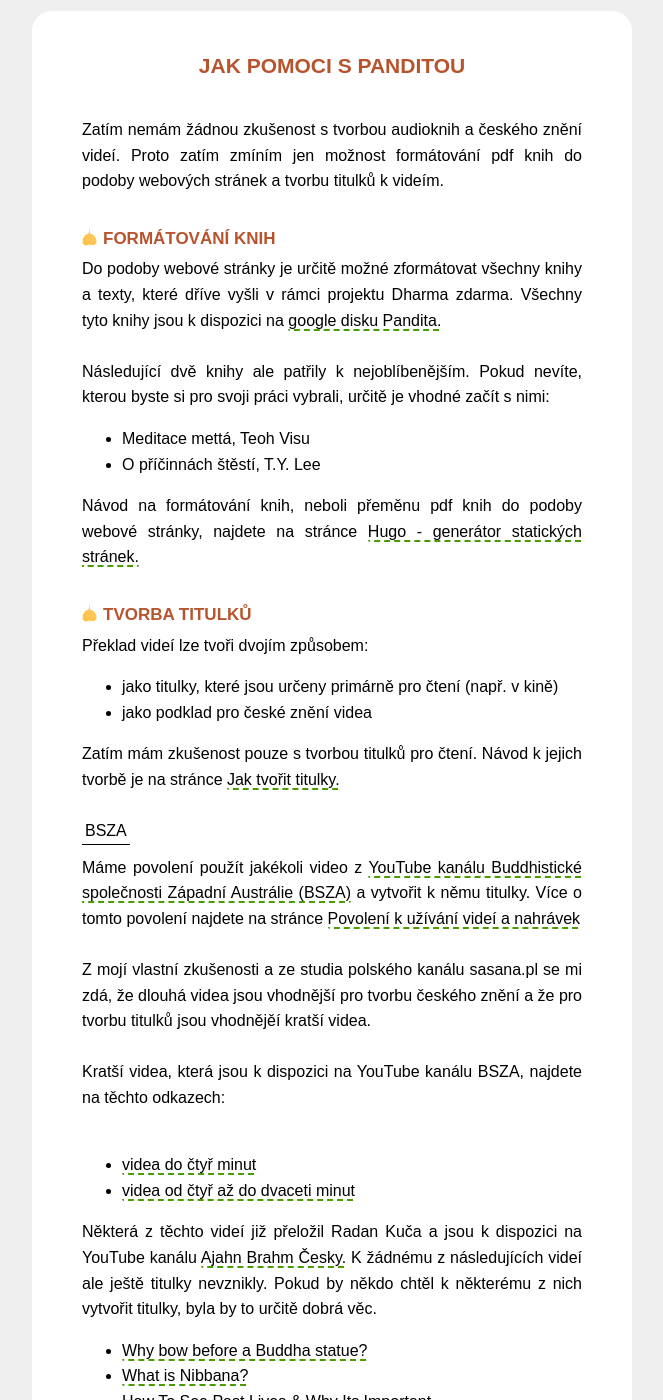
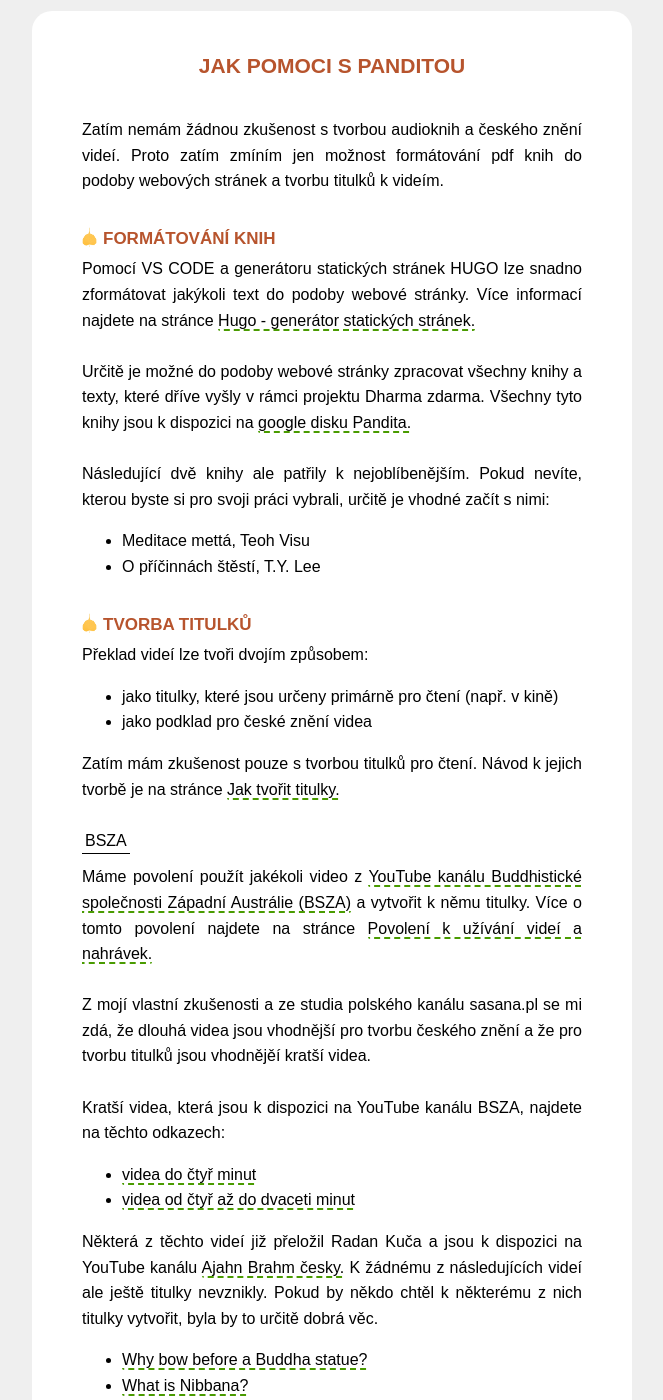
Before and after one commit to Borek78/jak-tvorit-panditu, a Jekyll site: the page built from jak-pomoci-s-panditou.md, in a window 1280 px wide and 1400 px high, scrolled down 228 px. Shown: the whole window, without its empty margins (308-971 px from the left). Built offline with Jekyll 4.4.1, drawn with Linux system fonts in a browser that asks for light colours; some of the changed text lies outside the part shown.

Commit message:
pred poslednim ctenim

```diff
--- a/jak-pomoci-s-panditou.md
+++ b/jak-pomoci-s-panditou.md
@@ -9,7 +9,9 @@
 
 ### Formátování knih
 
-Do podoby webové stránky je určitě možné zformátovat všechny knihy a texty, které dříve vyšli v rámci projektu Dharma zdarma. Všechny tyto knihy jsou k dispozici na [google disku Pandita.](https://drive.google.com/drive/u/1/folders/11gL2ab0CPZUdpUUepmwEovLgplyc8VLj)<br><br>
+Pomocí VS CODE a generátoru statických stránek HUGO lze snadno zformátovat jakýkoli text do podoby webové stránky. Více informací najdete na stránce <a href="hugo-generator-statickych-stranek">Hugo - generátor statických stránek.</a><br><br>
+
+Určitě je možné do podoby webové stránky zpracovat všechny knihy a texty, které dříve vyšly v rámci projektu Dharma zdarma. Všechny tyto knihy jsou k dispozici na [google disku Pandita.](https://drive.google.com/drive/u/1/folders/11gL2ab0CPZUdpUUepmwEovLgplyc8VLj)<br><br>
 
 Následující dvě knihy ale patřily k nejoblíbenějším. Pokud nevíte, kterou byste si pro svoji práci vybrali, určitě je vhodné začít s nimi:
 
@@ -17,8 +19,6 @@
 <li>Meditace mettá, Teoh Visu</li>
 <li>O příčinnách štěstí, T.Y. Lee</li>
 </ul>
-
-Návod na formátování knih, neboli přeměnu pdf knih do podoby webové stránky, najdete na stránce <a href="hugo-generator-statickych-stranek">Hugo - generátor statických stránek.</a><br>
 
 ### Tvorba titulků
 
@@ -35,11 +35,11 @@
 <div class="underline">
 BSZA
 </div>
-Máme povolení použít jakékoli video z [YouTube kanálu Buddhistické společnosti Západní Austrálie (BSZA)](https://www.youtube.com/user/BuddhistSocietyWA) a vytvořit k němu titulky. Více o tomto povolení najdete na stránce [Povolení k užívání videí a nahrávek](povoleni-k-uzivani-videi-a-nahravek.html)<br><br>
+Máme povolení použít jakékoli video z [YouTube kanálu Buddhistické společnosti Západní Austrálie (BSZA)](https://www.youtube.com/user/BuddhistSocietyWA) a vytvořit k němu titulky. Více o tomto povolení najdete na stránce [Povolení k užívání videí a nahrávek.](povoleni-k-uzivani-videi-a-nahravek.html)<br><br>
 
 Z mojí vlastní zkušenosti a ze studia polského kanálu sasana.pl se mi zdá, že dlouhá videa jsou vhodnější pro tvorbu českého znění a že pro tvorbu titulků jsou vhodnějěí kratší videa.<br><br>
 
-Kratší videa, která jsou k dispozici na YouTube kanálu BSZA, najdete na těchto odkazech:<br><br>
+Kratší videa, která jsou k dispozici na YouTube kanálu BSZA, najdete na těchto odkazech:<br>
 
 <ul>
 <li>
@@ -56,7 +56,7 @@
 
 </ul>
 
-Některá z těchto videí již přeložil Radan Kuča a jsou k dispozici na YouTube kanálu [Ajahn Brahm Česky.](https://www.youtube.com/channel/UCUr-lRBB59mFLyKFhAAbXbg) K žádnému z následujících videí ale ještě titulky nevznikly. Pokud by někdo chtěl k některému z nich vytvořit titulky, byla by to určitě dobrá věc.
+Některá z těchto videí již přeložil Radan Kuča a jsou k dispozici na YouTube kanálu [Ajahn Brahm česky.](https://www.youtube.com/channel/UCUr-lRBB59mFLyKFhAAbXbg) K žádnému z následujících videí ale ještě titulky nevznikly. Pokud by někdo chtěl k některému z nich titulky vytvořit, byla by to určitě dobrá věc.
 
 <ul>
 <li><a href="https://www.youtube.com/watch?v=9XPaWCit4Io">Why bow before a Buddha statue?</a></li>
@@ -65,10 +65,9 @@
 <li><a href="https://www.youtube.com/watch?v=HqBbhUEd97c">Story About Monk With Psychic Powers?</a></li>
 </ul>
 
-Návod ke tvorbě titulků je na stránce
-<a href="jak-tvorit-titulky.html">Jak tvořit titulky.</a><br><br>
+Určitě je ale možné si pro svoji práci vybrat i jiná videa.<br><br>
 
 <div class="underline">
 CM PDC
 </div>
-Určitě je možné tvořit titulky i k videím na YouTube kanálu, který patří italskému meditačnímu centru [Centro Meditazione Pian Dei Ciliegi (CMPDC.).](https://www.youtube.com/c/CentromeditazionePiandeiCiliegi) Zatím je domluvena možnost používat videa Bhante Sujívy, ale určitě by bylo možné používat i videa jiných autorů.<br><br>
+Určitě je možné tvořit titulky i k videím, která jsou na YouTube kanálu italského meditačního centra [Centro Meditazione Pian Dei Ciliegi (CMPDC.).](https://www.youtube.com/c/CentromeditazionePiandeiCiliegi) Zatím je domluvena možnost používat videa Bhante Sujívy, ale určitě by bylo možné používat i videa jiných autorů.<br><br>
```
Also changed, not shown: hugo-generator-statickych-stranek.md (+3 -4 lines), povoleni-k-uzivani-videi-a-nahravek.md (+1 -1 lines).
